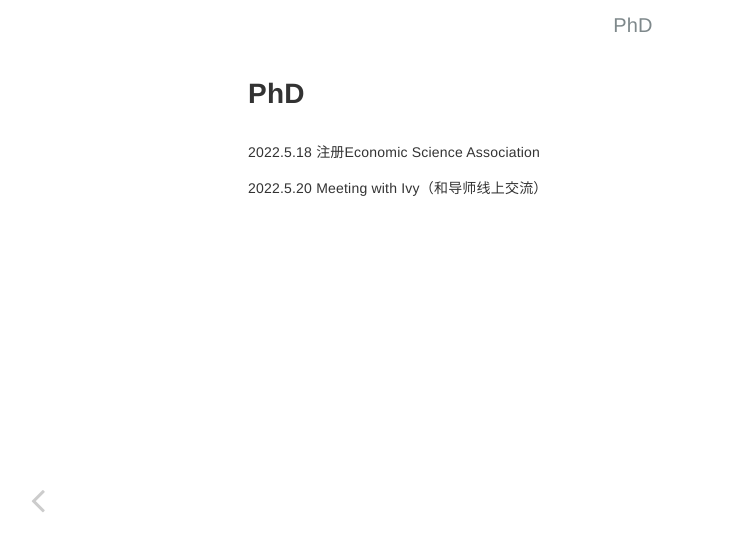
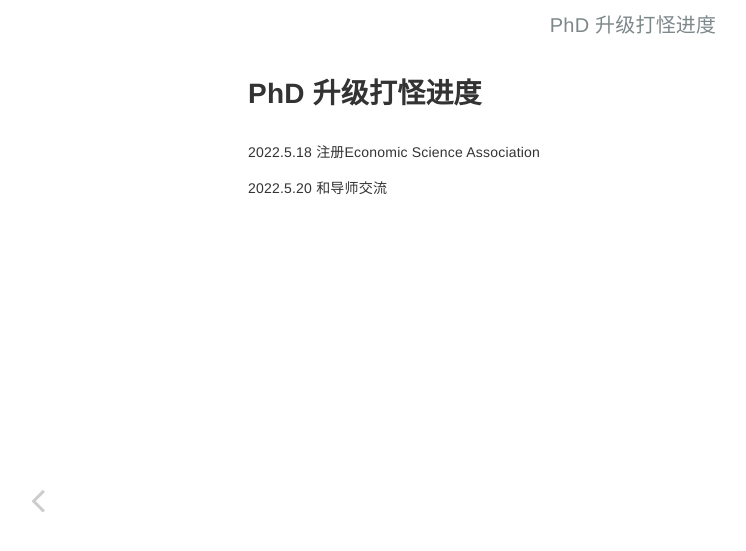
Before and after one commit to Zhuopie/Zhuopie.github.io, a Jekyll site: the page built from _pages/PhD.md, in a window 1280 px wide. Shown: the top 551 px of the page, without its empty margins (7-753 px from the left). Built offline with Jekyll 4.4.1, drawn with Linux system fonts in a browser that asks for light colours.

Commit message:
Update PhD.md

```diff
--- a/_pages/PhD.md
+++ b/_pages/PhD.md
@@ -1,5 +1,5 @@
 ---
-title: PhD
+title: PhD 升级打怪进度
 author: Zhuopie
 date: 2022-05-04
 category: Jekyll
@@ -8,4 +8,4 @@ layout: post
 
 2022.5.18 注册Economic Science Association
 
-2022.5.20 Meeting with Ivy（和导师线上交流）
+2022.5.20 和导师交流
```
